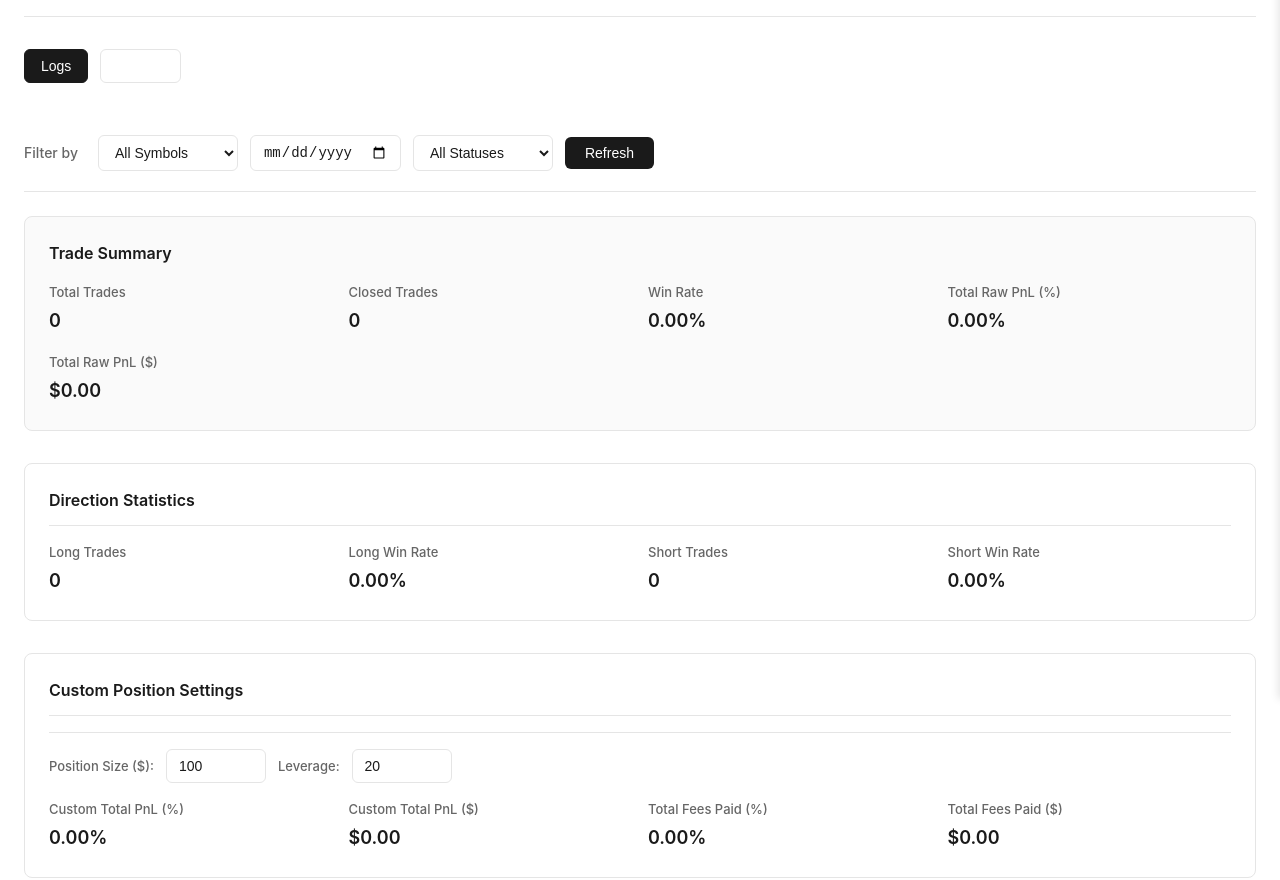
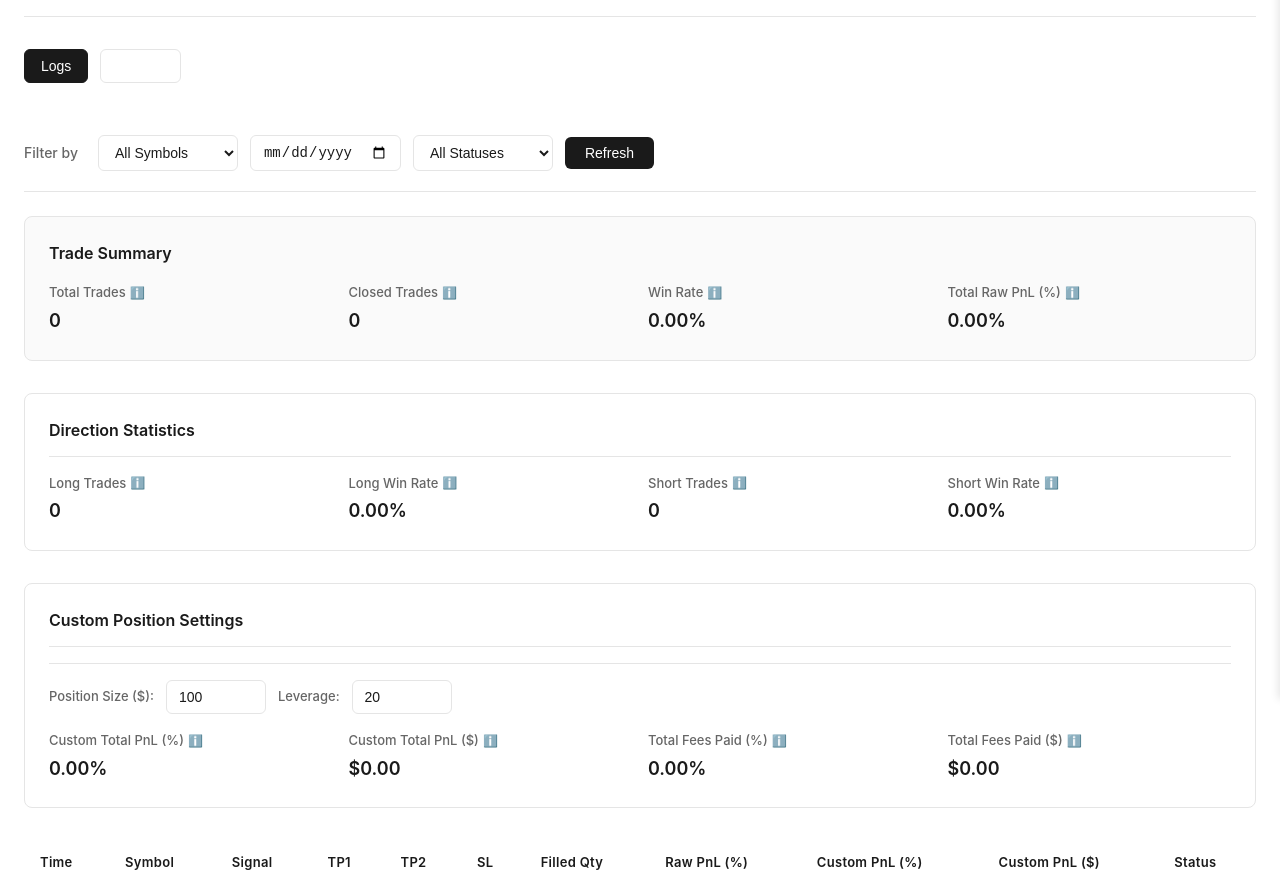
Before and after one commit to Harqheem/sol-usdt-trader-app, a website: page public/logs.html in a window 1280 px wide. Shown: the part 101-981 px from the top of the page. Drawn offline with Linux system fonts and the light colour scheme; no server answers.

Commit message:
fix complete

```diff
--- a/public/logs.html
+++ b/public/logs.html
@@ -165,6 +165,15 @@
       font-size: 13px;
       color: #666;
       font-weight: 500;
+      display: flex;
+      align-items: center;
+      gap: 4px;
+    }
+
+    .info-icon {
+      font-size: 12px;
+      cursor: help;
+      color: #888;
     }
 
     .summary-item .value {
@@ -457,38 +466,34 @@
       <h3>Trade Summary</h3>
       <div class="summary-grid">
         <div class="summary-item">
-          <label>Total Trades</label>
+          <label>Total Trades <span class="info-icon" title="The total number of trades, including open and closed.">ℹ️</span></label>
           <span class="value" id="total-trades">0</span>
         </div>
         <div class="summary-item">
-          <label>Closed Trades</label>
+          <label>Closed Trades <span class="info-icon" title="The number of trades that have been closed.">ℹ️</span></label>
           <span class="value" id="closed-trades">0</span>
         </div>
         <div class="summary-item">
-          <label>Win Rate</label>
+          <label>Win Rate <span class="info-icon" title="The percentage of closed trades that resulted in a win (TP or BE).">ℹ️</span></label>
           <span class="value" id="win-rate">0.00%</span>
         </div>
         <div class="summary-item">
-          <label>Total Raw PnL (%)</label>
+          <label>Total Raw PnL (%) <span class="info-icon" title="The total raw profit and loss percentage across all closed trades, based on price change only (no fees or leverage).">ℹ️</span></label>
           <span class="value" id="total-raw-pnl">0.00%</span>
-        </div>
-        <div class="summary-item">
-          <label>Total Raw PnL ($)</label>
-          <span class="value" id="total-pnl">$0.00</span>
         </div>
       </div>
 
       <div id="outcomes-summary" class="summary-grid hidden" style="margin-top: 16px;">
         <div class="summary-item">
-          <label>SL Trades</label>
+          <label>SL Trades <span class="info-icon" title="Number of trades that hit Stop Loss.">ℹ️</span></label>
           <span class="value" id="sl-trades">0</span>
         </div>
         <div class="summary-item">
-          <label>BE Trades</label>
+          <label>BE Trades <span class="info-icon" title="Number of trades that closed at Break Even.">ℹ️</span></label>
           <span class="value" id="be-trades">0</span>
         </div>
         <div class="summary-item">
-          <label>TP Trades</label>
+          <label>TP Trades <span class="info-icon" title="Number of trades that hit Take Profit.">ℹ️</span></label>
           <span class="value" id="tp-trades">0</span>
         </div>
       </div>
@@ -498,19 +503,19 @@
       <h3>Direction Statistics</h3>
       <div class="summary-grid">
         <div class="summary-item">
-          <label>Long Trades</label>
+          <label>Long Trades <span class="info-icon" title="Number of long (buy) trades.">ℹ️</span></label>
           <span class="value" id="long-trades">0</span>
         </div>
         <div class="summary-item">
-          <label>Long Win Rate</label>
+          <label>Long Win Rate <span class="info-icon" title="Win rate for long trades.">ℹ️</span></label>
           <span class="value" id="long-win-rate">0.00%</span>
         </div>
         <div class="summary-item">
-          <label>Short Trades</label>
+          <label>Short Trades <span class="info-icon" title="Number of short (sell) trades.">ℹ️</span></label>
           <span class="value" id="short-trades">0</span>
         </div>
         <div class="summary-item">
-          <label>Short Win Rate</label>
+          <label>Short Win Rate <span class="info-icon" title="Win rate for short trades.">ℹ️</span></label>
           <span class="value" id="short-win-rate">0.00%</span>
         </div>
       </div>
@@ -528,19 +533,19 @@
 
       <div class="summary-grid" style="margin-top: 16px;">
         <div class="summary-item">
-          <label>Custom Total PnL (%)</label>
+          <label>Custom Total PnL (%) <span class="info-icon" title="The total profit and loss percentage based on custom position size and leverage, net of fees.">ℹ️</span></label>
           <span class="value" id="custom-total-pnl">0.00%</span>
         </div>
         <div class="summary-item">
-          <label>Custom Total PnL ($)</label>
+          <label>Custom Total PnL ($) <span class="info-icon" title="The total profit and loss in dollars based on custom position size and leverage, net of fees.">ℹ️</span></label>
           <span class="value" id="custom-total-pnl-dollars">$0.00</span>
         </div>
         <div class="summary-item">
-          <label>Total Fees Paid (%)</label>
+          <label>Total Fees Paid (%) <span class="info-icon" title="The total fees paid as a percentage of the custom position size across all closed trades.">ℹ️</span></label>
           <span class="value" id="custom-total-fees-pct">0.00%</span>
         </div>
         <div class="summary-item">
-          <label>Total Fees Paid ($)</label>
+          <label>Total Fees Paid ($) <span class="info-icon" title="The total fees paid in dollars across all closed trades based on custom settings.">ℹ️</span></label>
           <span class="value" id="custom-total-fees-dollars">$0.00</span>
         </div>
       </div>
@@ -555,11 +560,12 @@
           <th>TP1</th>
           <th>TP2</th>
           <th>SL</th>
-          <th>Status</th>
+          <th>Filled Qty</th>
           <th id="outcome-header" style="display: none;">Outcome</th>
           <th>Raw PnL (%)</th>
           <th>Custom PnL (%)</th>
           <th>Custom PnL ($)</th>
+          <th>Status</th>
         </tr>
       </thead>
       <tbody>
--- a/public/logs_script.js
+++ b/public/logs_script.js
@@ -7,7 +7,6 @@ const refreshBtn = document.getElementById('refresh-btn');
 const statusFilter = document.getElementById('status-filter');
 const totalTradesEl = document.getElementById('total-trades');
 const totalRawPnlEl = document.getElementById('total-raw-pnl');
-const totalPnlEl = document.getElementById('total-pnl');
 const customPositionSizeInput = document.getElementById('custom-position-size');
 const customLeverageInput = document.getElementById('custom-leverage');
 const customTotalPnlEl = document.getElementById('custom-total-pnl');
@@ -98,7 +97,7 @@ async function fetchSignals() {
   } catch (err) {
     console.error('Fetch error:', err);
     tableBody.innerHTML = '<tr><td colspan="10">Error loading logs: ' + err.message + '</td></tr>';
-    updateSummary(0, 0, 0, 0, 0, 0, 0, 0, 0, 0, 0, 0, 0, 0, 0, 0);
+    updateSummary(0, 0, 0, 0, 0, 0, 0, 0, 0, 0, 0, 0, 0, 0, 0);
   }
 }
 
@@ -183,16 +182,27 @@ function calculateCustomPnL(signal) {
   };
 }
 
+function calculateFilledQty(signal) {
+  if (!signal.entry) return '-';
+  const customPosition = parseFloat(customPositionSizeInput.value) || 100;
+  const customLeverage = parseFloat(customLeverageInput.value) || 20;
+  const notional = customPosition * customLeverage;
+  const qty = notional / signal.entry;
+  const base = signal.symbol.replace('USDT', '');
+  return qty.toFixed(6) + ' ' + base;
+}
+
 function renderTableAndSummary() {
   tableBody.innerHTML = '';
   if (currentData.length === 0) {
     tableBody.innerHTML = '<tr><td colspan="10">No logs found</td></tr>';
-    updateSummary(0, 0, 0, 0, 0, 0, 0, 0, 0, 0, 0, 0, 0, 0, 0, 0);
+    updateSummary(0, 0, 0, 0, 0, 0, 0, 0, 0, 0, 0, 0, 0, 0, 0);
     return;
   }
 
   currentData.forEach((signal, index) => {
     const { customPnlDollars, customPnlPct } = calculateCustomPnL(signal);
+    const filledQty = calculateFilledQty(signal);
     const outcomeTd = currentTab === 'results' ? `<td>${getOutcome(signal)}</td>` : '';
     const row = document.createElement('tr');
     row.innerHTML = `
@@ -202,11 +212,12 @@ function renderTableAndSummary() {
       <td>${signal.tp1 ? signal.tp1.toFixed(4) : '-'}</td>
       <td>${signal.tp2 ? signal.tp2.toFixed(4) : '-'}</td>
       <td>${signal.sl ? signal.sl.toFixed(4) : '-'}</td>
-      <td class="status-badge ${getStatusClass(signal.status)}">${signal.status.charAt(0).toUpperCase() + signal.status.slice(1)}</td>
+      <td>${filledQty}</td>
       ${outcomeTd}
       <td style="color: ${signal.raw_pnl_percentage > 0 ? 'green' : signal.raw_pnl_percentage < 0 ? 'red' : 'black'};">${signal.raw_pnl_percentage ? signal.raw_pnl_percentage.toFixed(2) + '%' : '-'}</td>
       <td style="color: ${customPnlPct > 0 ? 'green' : customPnlPct < 0 ? 'red' : 'black'};">${customPnlPct !== 0 ? customPnlPct.toFixed(2) + '%' : '-'}</td>
       <td style="color: ${customPnlDollars > 0 ? 'green' : customPnlDollars < 0 ? 'red' : 'black'};">${customPnlDollars !== 0 ? '$' + customPnlDollars.toFixed(2) : '-'}</td>
+      <td class="status-badge ${getStatusClass(signal.status)}">${signal.status.charAt(0).toUpperCase() + signal.status.slice(1)}</td>
     `;
     row.addEventListener('click', () => showDetails(signal));
     tableBody.appendChild(row);
@@ -216,7 +227,6 @@ function renderTableAndSummary() {
   const totalTrades = currentData.length;
   const closedTrades = currentData.filter(s => s.status === 'closed');
   const totalRawPnl = closedTrades.reduce((sum, s) => sum + (s.raw_pnl_percentage || 0), 0);
-  const totalRawPnlDollars = closedTrades.reduce((sum, s) => sum + ((s.raw_pnl_percentage || 0) / 100 * (s.position_size || 0)), 0);
 
   // Calculate outcomes
   const outcomes = closedTrades.reduce((acc, s) => {
@@ -263,7 +273,6 @@ function renderTableAndSummary() {
     totalTrades,
     closedTrades.length,
     totalRawPnl,
-    totalRawPnlDollars,
     customTotalPnlPct,
     customTotalPnlDollars,
     customTotalFeesPct,
@@ -285,11 +294,10 @@ function renderTableAndSummary() {
   }
 }
 
-function updateSummary(trades, closedTrades, rawPnl, rawPnlDollars, customPnlPct, customPnlDollars, customFeesPct, customFeesDollars, slCount, beCount, tpCount, winRate, longCount, longWinRate, shortCount, shortWinRate) {
+function updateSummary(trades, closedTrades, rawPnl, customPnlPct, customPnlDollars, customFeesPct, customFeesDollars, slCount, beCount, tpCount, winRate, longCount, longWinRate, shortCount, shortWinRate) {
   totalTradesEl.textContent = trades;
   closedTradesEl.textContent = closedTrades;
   totalRawPnlEl.textContent = rawPnl.toFixed(2) + '%';
-  totalPnlEl.textContent = '$' + rawPnlDollars.toFixed(2);
   customTotalPnlEl.textContent = customPnlPct.toFixed(2) + '%';
   customTotalPnlDollarsEl.textContent = '$' + customPnlDollars.toFixed(2);
   customTotalFeesPctEl.textContent = customFeesPct.toFixed(2) + '%';
@@ -306,6 +314,7 @@ function updateSummary(trades, closedTrades, rawPnl, rawPnlDollars, customPnlPct
 
 function showDetails(signal) {
   const { customPnlDollars, customPnlPct } = calculateCustomPnL(signal);
+  const filledQty = calculateFilledQty(signal);
 
   // Raw PnL
   let rawPnlHTML = '-';
@@ -340,6 +349,7 @@ function showDetails(signal) {
     <p><strong>Signal:</strong> ${signal.signal_type}</p>
     <p><strong>Notes:</strong> ${signal.notes || '-'}</p>
     <p><strong>Entry:</strong> ${signal.entry ? signal.entry.toFixed(4) : '-'}</p>
+    <p><strong>Filled Qty:</strong> ${filledQty}</p>
     <p><strong>TP1:</strong> ${signal.tp1 ? signal.tp1.toFixed(4) : '-'}</p>
     <p><strong>TP2:</strong> ${signal.tp2 ? signal.tp2.toFixed(4) : '-'}</p>
     <p><strong>SL:</strong> ${signal.sl ? signal.sl.toFixed(4) : '-'}</p>
--- a/services/monitorService.js
+++ b/services/monitorService.js
@@ -228,9 +228,9 @@ async function updateTrade(id, updates) {
   if (error) throw error;
 }
 
-// Start monitoring every 30 seconds (wrap in catch to handle top-level rejections)
+// Start monitoring every 1 minutes (wrap in catch to handle top-level rejections)
 setInterval(() => {
   updateTradeStatus().catch(err => console.error('Monitor cycle failed:', err));
-}, 30000);
+}, 60000);
 
 module.exports = { updateTradeStatus };
```
